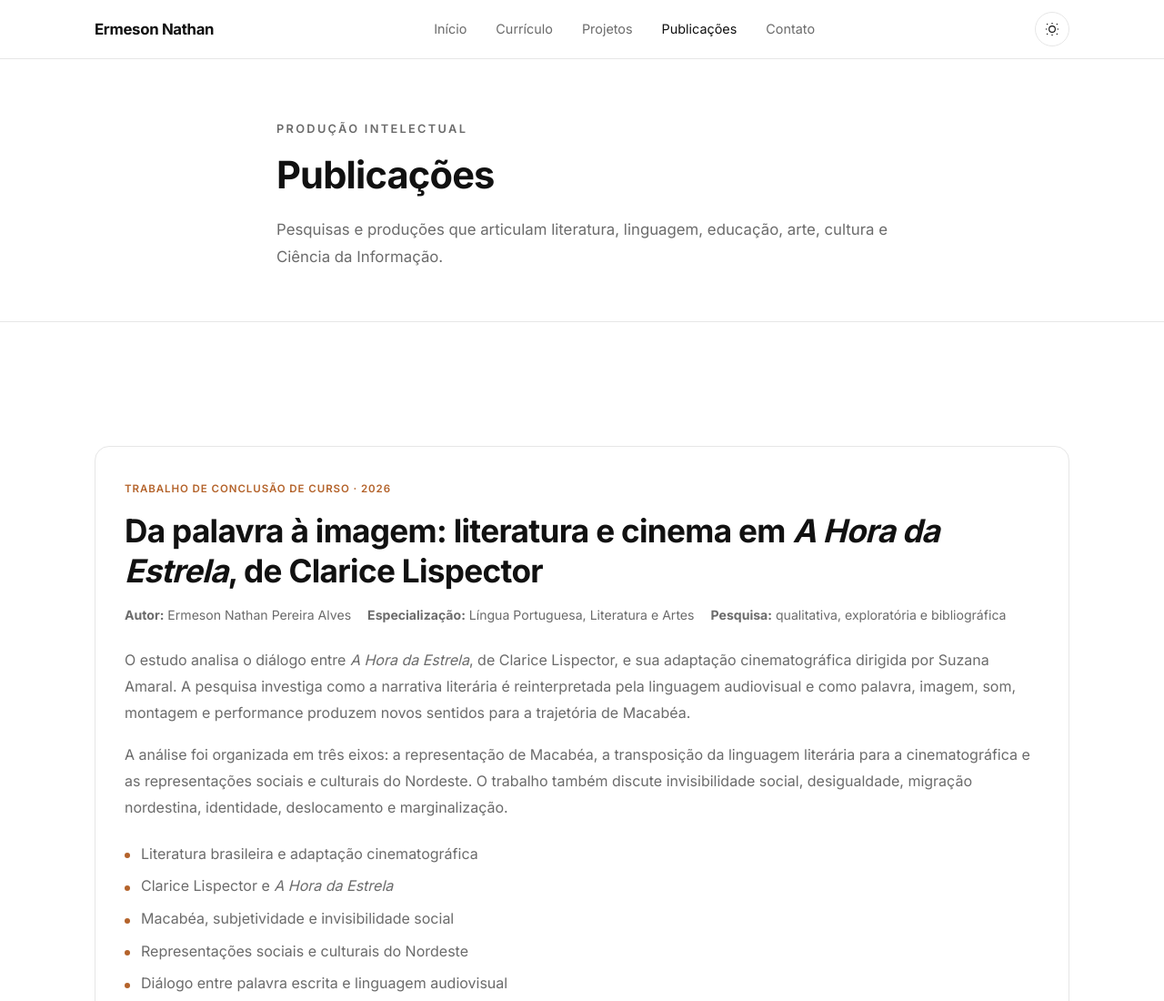
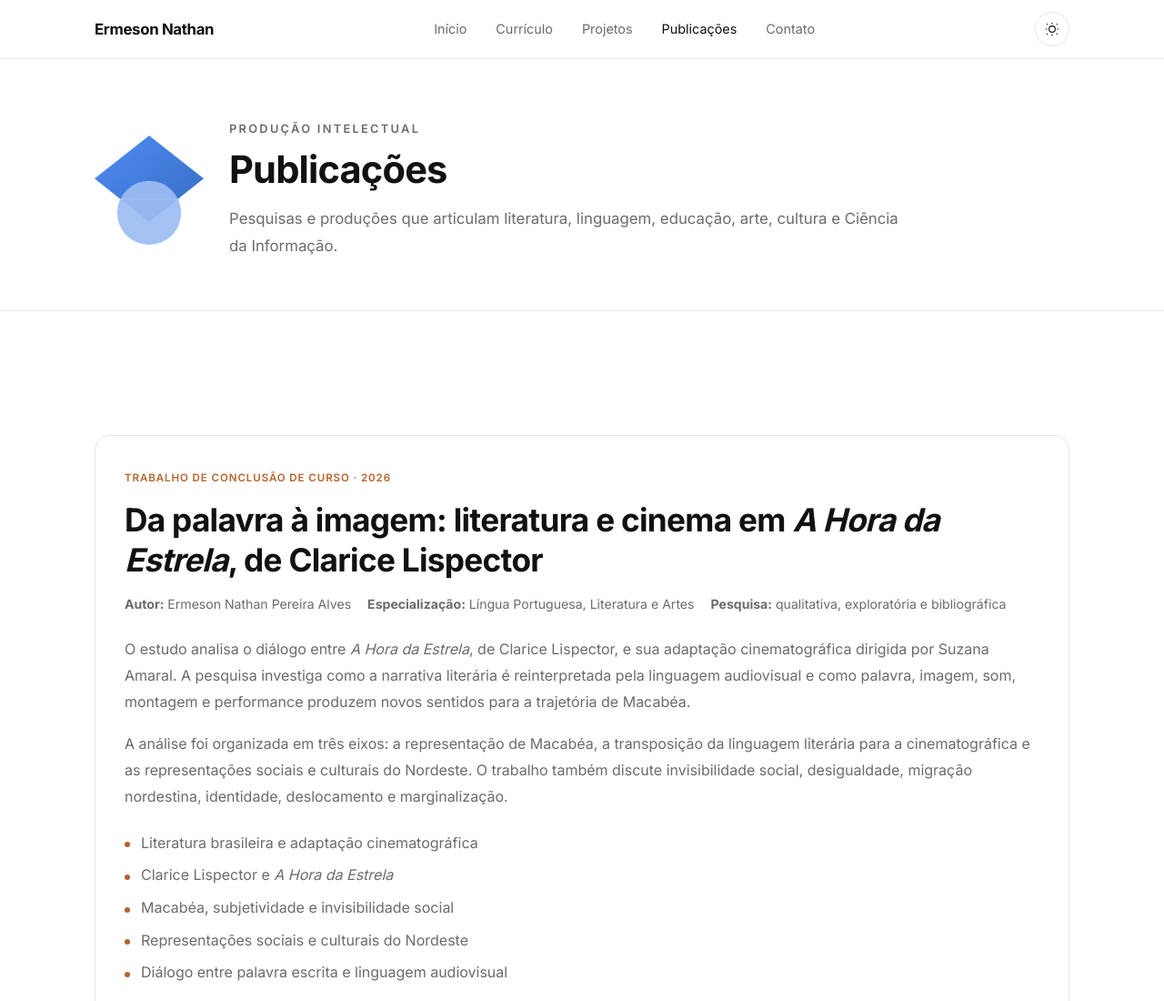
Before and after one commit to ermesonathan29/ermesonathan, a plain HTML site: page publicacoes.html in a window 1280 px wide. Shown: the top 1100 px of the page at 91% size. Drawn offline with Linux system fonts and the light colour scheme.

Commit message:
Adiciona ícone acadêmico ao cabeçalho de Publicações

```diff
--- a/publicacoes.html
+++ b/publicacoes.html
@@ -17,6 +17,14 @@
   <link rel="stylesheet" href="style.css" />
   <style>
     .publicacoes-hero{padding:132px 0 56px;border-bottom:1px solid var(--border)}
+    .publicacoes-hero-inner{display:grid;grid-template-columns:120px 1fr;gap:28px;align-items:center}
+    .publicacoes-mark{width:120px;height:120px;display:block}
+    .publicacoes-copy .section-label{margin-bottom:10px}
+    .publicacoes-copy .section-text{margin-top:14px;max-width:760px}
+    @media(max-width:640px){
+      .publicacoes-hero-inner{grid-template-columns:78px 1fr;gap:18px}
+      .publicacoes-mark{width:78px;height:78px}
+    }
     .publication-card{margin-top:40px;background:var(--bg-card);border:1px solid var(--border);border-radius:16px;padding:32px}
     .publication-meta{display:flex;flex-wrap:wrap;gap:10px 18px;margin:16px 0 24px;color:var(--muted);font-size:.88rem}
     .publication-card h2{font-size:clamp(1.5rem,3vw,2.2rem);line-height:1.25;letter-spacing:-.02em}
@@ -76,10 +84,23 @@
 
   <main id="main-content" tabindex="-1">
     <section class="publicacoes-hero">
-      <div class="container container-narrow">
-        <p class="section-label">Produção intelectual</p>
-        <h1 class="section-title">Publicações</h1>
-        <p class="section-text">Pesquisas e produções que articulam literatura, linguagem, educação, arte, cultura e Ciência da Informação.</p>
+      <div class="container publicacoes-hero-inner">
+        <svg class="publicacoes-mark" viewBox="0 0 256 256" role="img" aria-label="Ícone de produção acadêmica">
+          <defs>
+            <linearGradient id="grad-cap" x1="0" y1="0" x2="1" y2="1">
+              <stop offset="0%" stop-color="#4f8df5"/>
+              <stop offset="100%" stop-color="#356cc0"/>
+            </linearGradient>
+          </defs>
+          <polygon points="128,0 256,101 128,202 0,101" fill="url(#grad-cap)"/>
+          <circle cx="128" cy="181" r="75" fill="#9dbcf2" fill-opacity="0.92"/>
+          <path d="M53 149h150" stroke="#b5cdf7" stroke-width="1.5" opacity="0.75"/>
+        </svg>
+        <div class="publicacoes-copy">
+          <p class="section-label">Produção intelectual</p>
+          <h1 class="section-title">Publicações</h1>
+          <p class="section-text">Pesquisas e produções que articulam literatura, linguagem, educação, arte, cultura e Ciência da Informação.</p>
+        </div>
       </div>
     </section>
 
```
